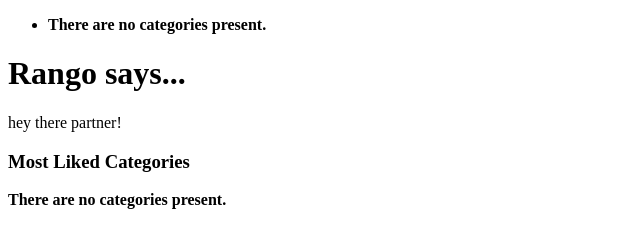
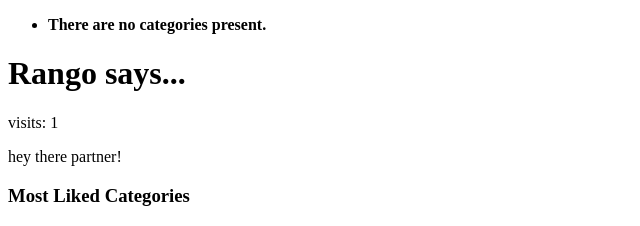
Before and after one commit to xiaogengchen/my_django_tango, a Django app: page /rango/ in a window 1280 px wide. Shown: the top 226 px of the page, without its empty margins (0-640 px from the left). Run offline with Django 3.2, Linux system fonts and the light colour scheme; data that the repository does not hold is empty.

Commit message:
第十章完毕

```diff
--- a/rango/views.py
+++ b/rango/views.py
@@ -1,3 +1,4 @@
+from datetime import datetime
 from django.shortcuts import render, HttpResponse, HttpResponseRedirect
 from django.contrib.auth import authenticate, login, logout
 from django.contrib.auth.decorators import login_required
@@ -7,13 +8,21 @@ from rango.forms import CategoryForm, PageForm, UserForm, UserProfileForm
 
 
 def index(request):
+    request.session.set_test_cookie()
     category_list = Category.objects.order_by('-likes')[:5]
     page_list = Page.objects.order_by('-views')[:5]
     context_dict = {'categories': category_list, 'pages': page_list}
-    return render(request, 'rango/index.html', context=context_dict)
+    # visitor_cookie_handler(request, response)
+    visitor_cookie_handler(request)
+    context_dict['visits'] = request.session['visits']
+    response = render(request, 'rango/index.html', context=context_dict)
+    return response
 
 
 def about(request):
+    if request.session.test_cookie_worked():
+        print("test cookie worked!")
+        request.session.delete_test_cookie()
     context_dict = {'name': 'root'}
     return render(request, 'rango/about.html', context=context_dict)
     # return HttpResponse("Rango says here is the about page." + "<a href='/rango/'>index</a>")
@@ -119,3 +128,28 @@ def restricted(request):
 def user_logout(request):
     logout(request)
     return HttpResponseRedirect(reverse("rango:index"))
+
+
+# def visitor_cookie_handler(request, response):
+def visitor_cookie_handler(request):
+    # visits = int(request.COOKIES.get('visits', '1'))
+    visits = int(get_server_side_cookie(request, 'visits', '1'))
+    # last_visit_cookie = request.COOKIES.get('last_visit', str(datetime.now()))
+    last_visit_cookie = get_server_side_cookie(request, 'last_visit', str(datetime.now()))
+    last_visit_time = datetime.strptime(last_visit_cookie[:-7], "%Y-%m-%d %H:%M:%S")
+    if(datetime.now() - last_visit_time).days > 0:
+        visits = visits + 1
+        # response.set_cookie('last_visit', str(datetime.now()))
+        request.session['last_visit'] = str(datetime.now())
+    else:
+        # response.set_cookie('last_visit', last_visit_cookie)
+        request.session['last_visit'] = last_visit_cookie
+    # response.set_cookie('visits', visits)
+    request.session['visits'] = visits
+
+
+def get_server_side_cookie(request, cookie, default_val=None):
+    val = request.session.get(cookie)
+    if not val:
+        val = default_val
+    return val
--- a/tango_with_django_project/settings.py
+++ b/tango_with_django_project/settings.py
@@ -133,3 +133,4 @@ MEDIA_URL = '/media/'
 # print(os.path.dirname(os.path.dirname(__file__)))
 
 LOGIN_URL = '/rango/login/'
+SESSION_EXPIRE_AT_BROWSER_CLOSE = True
--- a/templates/rango/index.html
+++ b/templates/rango/index.html
@@ -5,6 +5,8 @@
 {% endblock %}
 {% block body_block %}
     <h1>Rango says...</h1>
+{#    <p>visits: {{ request.COOKIES.visits }}</p>#}
+    <p>visits: {{ visits }}</p>
     {% if user.is_authenticated %}
         <div>
             howdy {{ user.username }}
```
